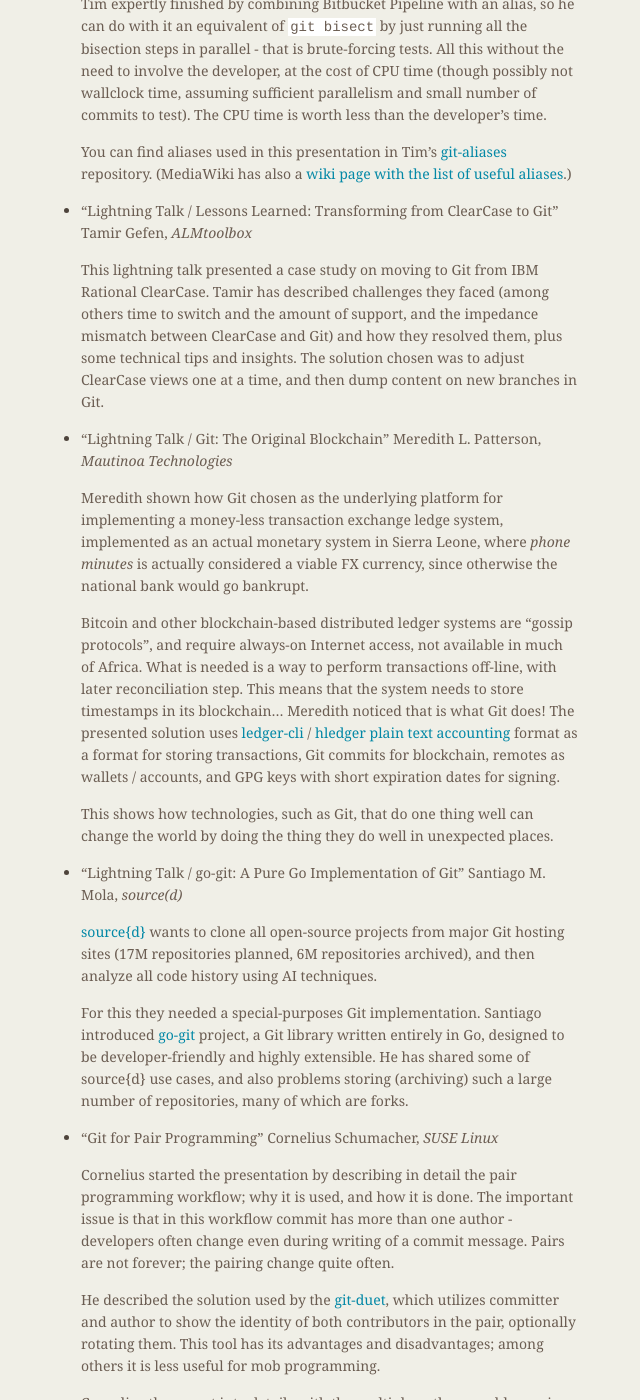
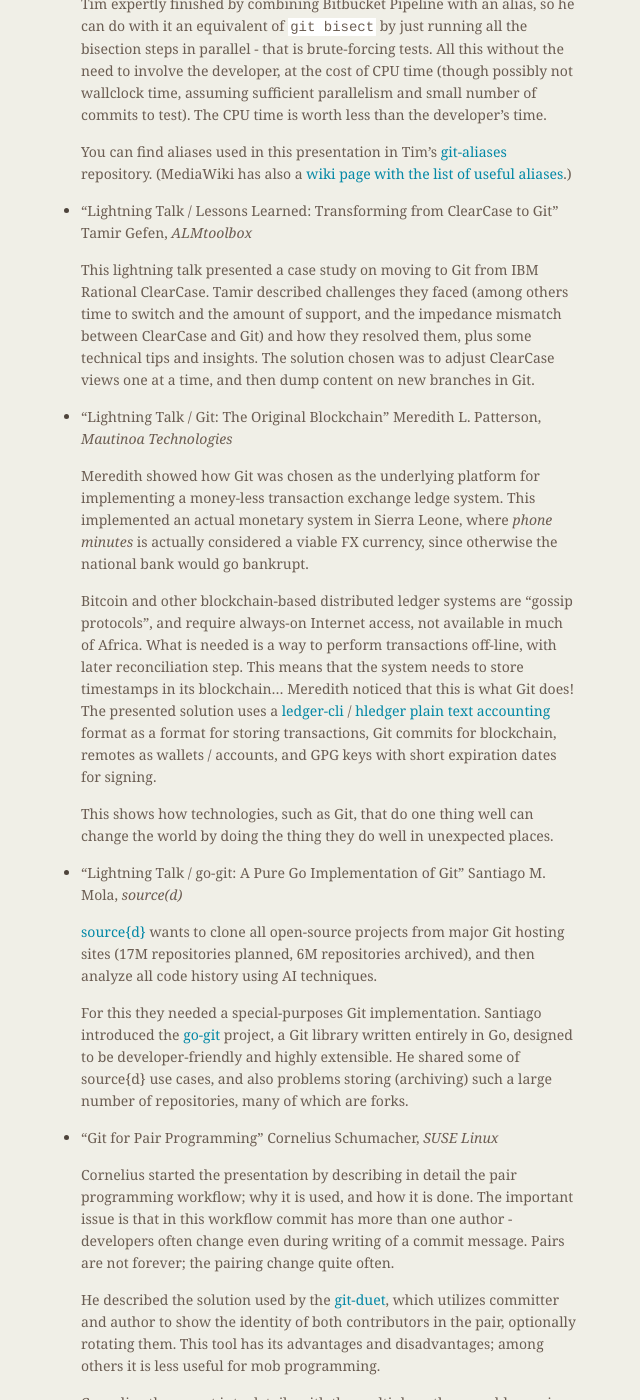
Before and after one commit to git/git.github.io, a Jekyll site: the page built from rev_news/drafts/edition-24.md, in a window 1280 px wide and 1400 px high, scrolled down 12316 px. Shown: the whole window, without its empty margins (503-1143 px from the left). Built offline with Jekyll 4.4.1, drawn with Linux system fonts in a browser that asks for light colours.

Commit message:
rn-24: improve section about Meredith's talk

```diff
--- a/rev_news/drafts/edition-24.md
+++ b/rev_news/drafts/edition-24.md
@@ -715,7 +715,7 @@
     Tamir Gefen, _ALMtoolbox_
 
     This lightning talk presented a case study on moving to Git from
-    IBM Rational ClearCase.  Tamir has described challenges they faced
+    IBM Rational ClearCase.  Tamir described challenges they faced
     (among others time to switch and the amount of support, and the
     impedance mismatch between ClearCase and Git) and how they
     resolved them, plus some technical tips and insights.  The
@@ -726,9 +726,9 @@
   * "Lightning Talk / Git: The Original Blockchain"
     Meredith L. Patterson, _Mautinoa Technologies_
 
-    Meredith shown how Git chosen as the underlying platform for
-    implementing a money-less transaction exchange ledge system,
-    implemented as an actual monetary system in Sierra Leone, where
+    Meredith showed how Git was chosen as the underlying platform for
+    implementing a money-less transaction exchange ledge system.
+    This implemented an actual monetary system in Sierra Leone, where
     _phone minutes_ is actually considered a viable FX currency, since
     otherwise the national bank would go bankrupt.
 
@@ -737,8 +737,8 @@
     available in much of Africa.  What is needed is a way to perform
     transactions off-line, with later reconciliation step.  This
     means that the system needs to store timestamps in its
-    blockchain... Meredith noticed that is what Git does!  The
-    presented solution uses [ledger-cli][] / [hledger][]
+    blockchain... Meredith noticed that this is what Git does!  The
+    presented solution uses a [ledger-cli][] / [hledger][]
     [plain text accounting][plaintextaccounting] format as a format
     for storing transactions, Git commits for blockchain, remotes as
     wallets / accounts, and GPG keys with short expiration dates for
@@ -758,9 +758,9 @@
     AI techniques.
 
     For this they needed a special-purposes Git implementation.
-    Santiago introduced [go-git](https://github.com/src-d/go-git)
+    Santiago introduced the [go-git](https://github.com/src-d/go-git)
     project, a Git library written entirely in Go, designed to be
-    developer-friendly and highly extensible.  He has shared some of
+    developer-friendly and highly extensible.  He shared some of
     source{d} use cases, and also problems storing (archiving) such a
     large number of repositories, many of which are forks.
 
```
